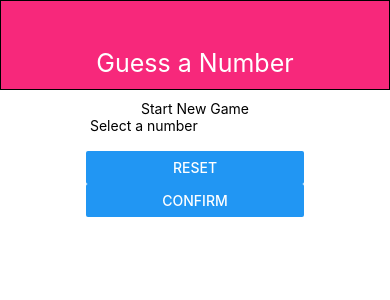
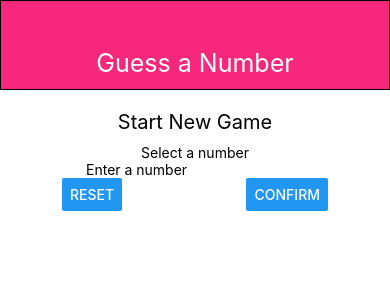
Before and after one commit to hoshimotao/reactGuide2, a React Native app: screen / in a window 390 px wide. Shown: the top 300 px of the page. Built offline with nearby package versions, Linux system fonts and the light colour scheme.

Commit message:
give styling to buttons and input

```diff
--- a/screens/StartGameScreen.js
+++ b/screens/StartGameScreen.js
@@ -11,7 +11,7 @@ const StartGameScreen = props => {
 {/* User Input  */}
       <View style={styles.inputContainer}>
         <Text> Select a number </Text>
-        <TextInput />
+        <TextInput placeholder='Enter a number'/>
 
 
 {/* Buttons are next to each other */}
@@ -32,18 +32,23 @@ const styles = StyleSheet.create({
     flex: 1,
     padding: 10,
     alignItems: "center",
-
   },
-
   inputContainer: {
-
+    width: 300,
+    maxWidth: '80%',
+    alignItems: 'center'
   },
 
   buttonContainer: {
-
+    flexDirection: 'row',
+    width: '100%',
+    justifyContent: 'space-between',
+    paddingHorizontal: 15
   },
 
   title: {
+    fontSize: 20,
+    marginVertical: 10,
 
   }
 
```
